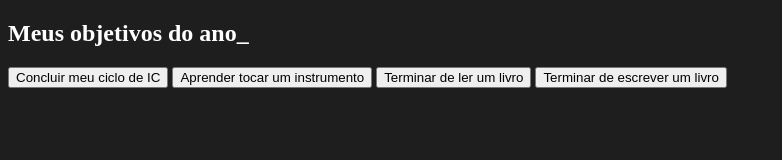
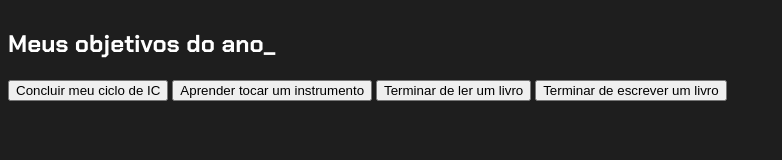
Before and after one commit to LucasCardoso15/projetoDeVida-LucasDaRozaCardoso, a plain HTML site: page index.html in a window 1280 px wide. Shown: the whole page, without its empty margins (0-782 px from the left). Drawn offline with Linux system fonts and the light colour scheme.

Commit message:
página e estilo

```diff
--- a/style.css
+++ b/style.css
@@ -1,3 +1,5 @@
+@import url('https://fonts.googleapis.com/css2?family=Chakra+Petch:wght@400;700&display=swap');
+
 :root{
     --cor-de-fundo: #1e1e1e;
     --verde:#6fff57;
@@ -9,4 +11,11 @@
 body{
     background-color: var(--cor-de-fundo);
     color: var(--branco);
+    font-family: 'Chakra Petch' , sans-serif
 }
+
+.conteudo-principal{
+    display: flex;
+    flex-direction: column;
+    justify-content: center
+}
```
Also changed, not shown: index.html (line endings or trailing spaces).
